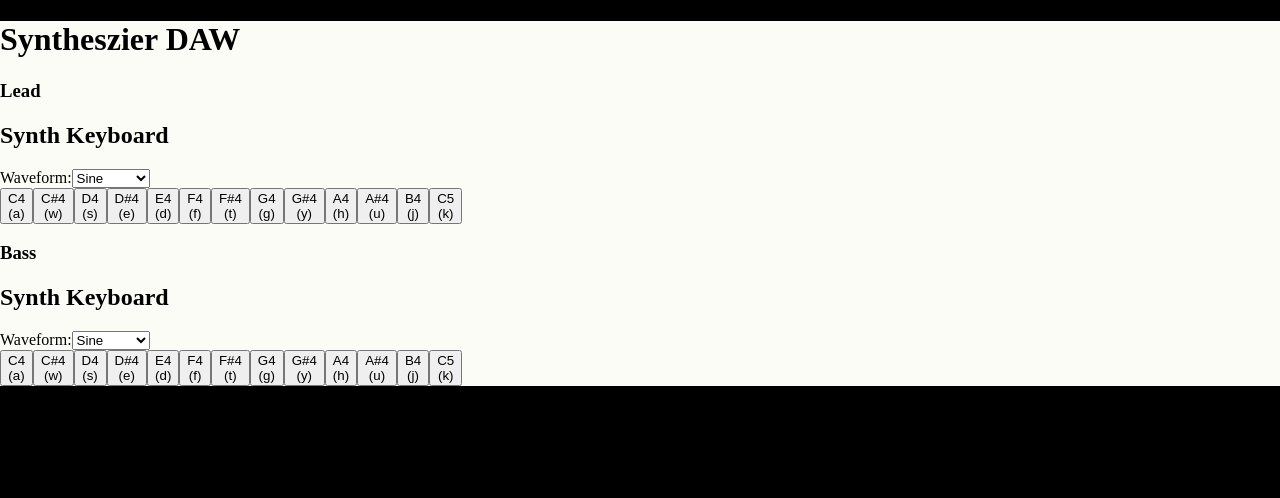
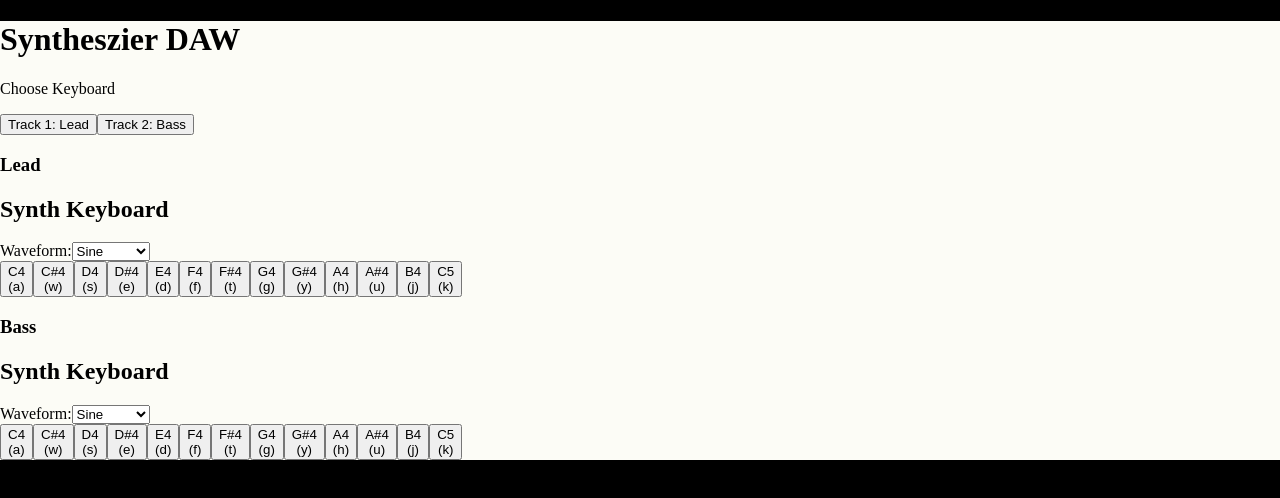
Before and after one commit to ColeSexton/U2-Final-Cole-S, a React (Vite) app in the folder final-U1-frontend/coles-webpage/: page /synth in a window 1280 px wide. Shown: the top 498 px of the page. Built offline with nearby package versions, Linux system fonts and the light colour scheme.

Commit message:
added a way to change between both synths on synthApp for keyboard inputs

```diff
--- a/final-U1-frontend/coles-webpage/src/components/synth/SynthApp.jsx
+++ b/final-U1-frontend/coles-webpage/src/components/synth/SynthApp.jsx
@@ -1,21 +1,29 @@
-import React from 'react';
+import React, { useState } from 'react';
 import SynthTrack from './SynthTrack';
 import '../synth/SynthTrack.css';
 
 const SynthApp = () => {
+    const [activeTrack, setActiveTrack] = useState(1);
+
     return (
         <div className='synth'>
 
         <h1>Syntheszier DAW</h1>
 
         <div>
+            <p>Choose Keyboard</p>
+            <button onClick={() => setActiveTrack(1)}>Track 1: Lead</button>
+            <button onClick={() => setActiveTrack(2)}>Track 2: Bass</button>
+        </div>
+
+        <div>
             <h3>Lead</h3>
-            <SynthTrack />
+            <SynthTrack isActive={activeTrack === 1}/>
         </div>
 
         <div>
             <h3>Bass</h3>
-            <SynthTrack defaultWaveform='sine' defaultOctave={-1} />
+            <SynthTrack isActive={activeTrack === 2} defaultOctave={-1} />
         </div>
 
         </div>
--- a/final-U1-frontend/coles-webpage/src/components/synth/SynthTrack.jsx
+++ b/final-U1-frontend/coles-webpage/src/components/synth/SynthTrack.jsx
@@ -36,12 +36,13 @@ const noteKeyFreq = [
 
 ]
 
-const SynthTrack = ({ defaultWaveform = 'sine', defaultOctave = 0 }) =>{
+const SynthTrack = ({ defaultWaveform = 'sine', defaultOctave = 0, isActive = false}) =>{
     const audioCtxRef = useRef(null);
     const [waveform, setWaveForm] = useState('sine');
     const activeOscillators = useRef({});
 
     const playNote = (frequency, keyId) => {
+
         if(!audioCtxRef.current){
             audioCtxRef.current = new(window.AudioContext)();
         }
@@ -63,6 +64,8 @@ const SynthTrack = ({ defaultWaveform = 'sine', defaultOctave = 0 }) =>{
     };
 
     useEffect(() => {
+        if(!isActive) return;
+
         const handleKeyDown = (e) => {
             const key = e.key;
             if(!keyboardNotes[key]) return;
@@ -83,7 +86,7 @@ const SynthTrack = ({ defaultWaveform = 'sine', defaultOctave = 0 }) =>{
         };
 
 
-    }, [waveform]);
+    }, [isActive,waveform]);
 
     return (
             <div className='synth'>
```
